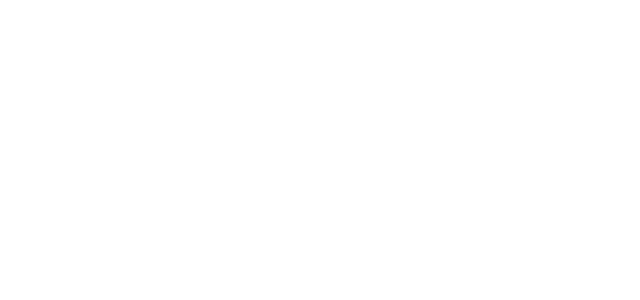
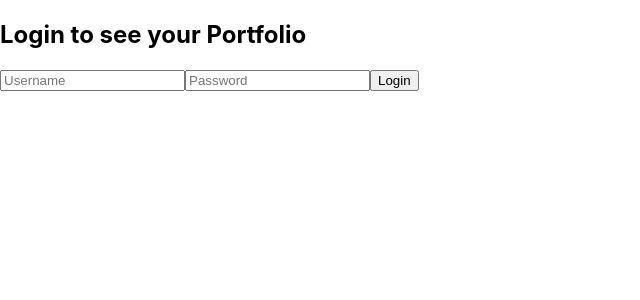
Before and after one commit to arondemeter1/Capstone_Aron, a React (Create React App) app in the folder frontend/: page /#/login in a window 1280 px wide. Before the commit this address had no page. Shown: the top 300 px of the page, without its empty margins (0-640 px from the left). Built offline with nearby package versions, Linux system fonts and the light colour scheme.

Commit message:
added login

```diff
--- a/frontend/src/App.js
+++ b/frontend/src/App.js
@@ -1,16 +1,27 @@
 import React, { useState } from 'react';
 import PortfolioOverview from './components/PortfolioOverview';
 import StockDetail from './components/StockDetail';
-import { HashRouter as Router, Route, Routes } from 'react-router-dom'; // i should have hash router instead of browser router
+import Login from './components/Login';
+import { HashRouter as Router, Route, Routes, Navigate } from 'react-router-dom';
 
 function App() {
   const [selectedStock, setSelectedStock] = useState(null);
+  const [authenticated, setAuthenticated] = useState(false);
+
+  const handleLogin = () => {
+    setAuthenticated(true);
+  };
+
+  const handleLogout = () => {
+    setAuthenticated(false);
+  };
 
   return (
     <Router>
       <Routes>
-        <Route exact path="/" element={<PortfolioOverview onStockSelect={setSelectedStock} />} />
-        <Route path="/stock/:symbol" element={<StockDetail stock={selectedStock} />} />
+        <Route path="/login" element={<Login onLogin={handleLogin} />} />
+        <Route path="/" element={authenticated ? <PortfolioOverview onStockSelect={setSelectedStock} /> : <Navigate replace to="/login" />} />
+        <Route path="/stock/:symbol" element={authenticated ? <StockDetail stock={selectedStock} /> : <Navigate replace to="/login" />} />
       </Routes>
     </Router>
   );
--- /dev/null
+++ b/frontend/src/components/Login.js
@@ -0,0 +1,53 @@
+import React, { useState } from 'react';
+import axios from 'axios';
+import { useNavigate } from 'react-router-dom'; //import useNavigate hook from react-router-dom
+
+const Login = ({ onLogin }) => {
+  const [username, setUsername] = useState('');
+  const [password, setPassword] = useState('');
+  const [error, setError] = useState('');
+  const navigate = useNavigate(); //initialize the useNavigate hook
+
+  const handleSubmit = (event) => {
+    event.preventDefault();
+    axios.post('http://localhost:5000/login', { username, password }, { withCredentials: true }) // Ensure to include credentials
+      .then(response => {
+        if (response.data.status === 'success') {
+          onLogin(); //this should update the parent component's state
+          navigate('/'); //redirects the user to the root path
+        } else {
+          setError('Login failed: ' + response.data.message); //shows error message
+        }
+      })
+      .catch(error => {
+        setError('Login error: ' + error.message);
+        console.error('Login error', error);
+      });
+  };
+
+  return (
+    <div>
+      <h2>Login to see your Portfolio</h2>
+      {error && <p className="error">{error}</p>}
+      <form onSubmit={handleSubmit}>
+        <input
+          type="text"
+          value={username}
+          onChange={(e) => setUsername(e.target.value)}
+          placeholder="Username"
+          required
+        />
+        <input
+          type="password"
+          value={password}
+          onChange={(e) => setPassword(e.target.value)}
+          placeholder="Password"
+          required
+        />
+        <button type="submit">Login</button>
+      </form>
+    </div>
+  );
+};
+
+export default Login;
--- a/frontend/src/components/PortfolioOverview.js
+++ b/frontend/src/components/PortfolioOverview.js
@@ -6,7 +6,7 @@
   const [portfolioData, setPortfolioData] = useState(null);
 
   useEffect(() => {
-    axios.get('https://mcsbt-integration-arondemeter.ey.r.appspot.com/') // i will change this at deployment
+    axios.get('http://localhost:5000') // i will change this at deployment
       .then(response => {
         setPortfolioData(response.data);
       })
--- a/frontend/src/components/StockDetail.js
+++ b/frontend/src/components/StockDetail.js
@@ -14,7 +14,7 @@
   const [error, setError] = useState(null);
 
   useEffect(() => {
-    axios.get(`https://mcsbt-integration-arondemeter.ey.r.appspot.com/stock/${symbol}`) //update with the correct backend URL
+    axios.get(`http://localhost:5000/stock/${symbol}`) //update with the correct backend URL
       .then(response => {
         setStockDetails(response.data);
       })
```
Also changed, not shown: 1 other file (tests, documents, lock files or other folders).
